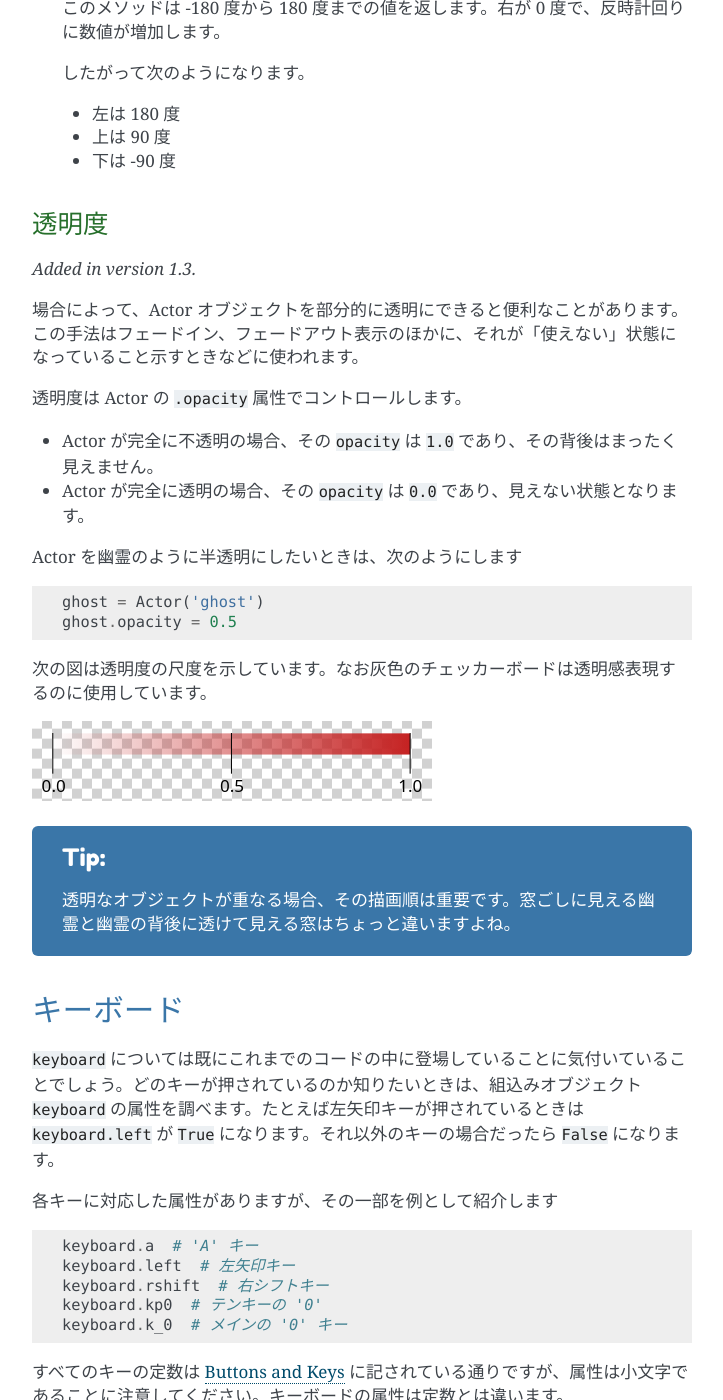
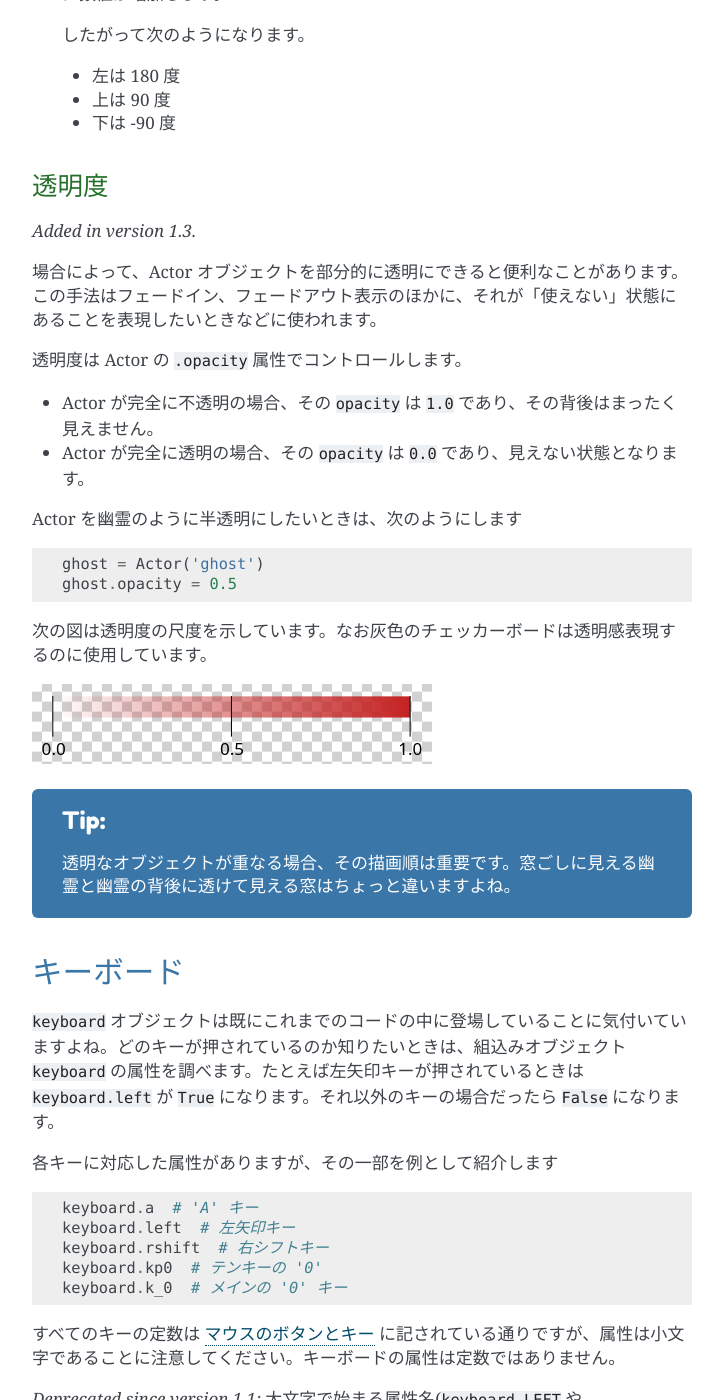
Before and after one commit to yasusii/pgzero-japanese, a Sphinx documentation site: the page built from doc/builtins.rst, in a window 1280 px wide and 1400 px high, scrolled down 12764 px. Shown: the whole window, without its empty margins (388-1111 px from the left). Built offline with Sphinx 7.4.7, drawn with Linux system fonts in a browser that asks for light colours; pages that are not in the unit, such as notebooks, are missing from menus; some of the changed text lies outside the part shown.

Commit message:
Some tweaks to documentati

```diff
--- a/doc/builtins.rst
+++ b/doc/builtins.rst
@@ -105,7 +105,7 @@
 リソースのロード
 ----------------
 
-``images`` と ``sounds`` オブジェクトはそれぞれ ``images`` と ``sounds`` サブディレクトリに保存されているファイルから、画像とサウンドをロードする際に使われます。Pygame Zero はこれらのリソースを必要に応じて自動的にロードし、何度もロードしなくて済むようにキャッシュします。
+``images`` と ``sounds`` オブジェクトはそれぞれ ``images`` と ``sounds`` サブディレクトリに保存されているファイルから、画像とサウンドをロードする際に使われます。Pygame Zero はこれらのリソースを必要に応じてロードし、何度もロードし直さないようにキャッシュします。
 
 
 通常、画像のファイル名には小文字、数字とアンダースコアだけを使います。また先頭は数字ではなく、文字で始まるようにしてください。
@@ -469,7 +469,7 @@
 
 回転の中心は Actor の :ref:`アンカーポイント <anchor>` になります。
 
-回転をすると Actor の ``width`` と ``height`` が変わることに注意してください。
+回転すると Actor の ``width`` と ``height`` が変化することに注意してください。
 
 次の例は宇宙空間で小惑星がゆっくりと反時計回りに回転するものです ::
 
@@ -485,7 +485,7 @@
     def update():
         asteroid.angle -= 1
 
-もうひとつ、次の例は ``ship`` (宇宙船) Actor が正面を常にマウスポインタの方向へ向くようにするものです。マウスポインタが右にある場合 :meth:`~Actor.angle_to()` は 0 を返すため、宇宙船のスプライトも右を向きます ::
+もうひとつ、次の例は ``ship`` (宇宙船) Actor の正面が常にマウスポインタの方向へ向くようにするものです。マウスポインタが右にある場合 :meth:`~Actor.angle_to()` は 0 を返すため、宇宙船のスプライトも右を向きます ::
 
     ship = Actor('ship')
 
@@ -528,7 +528,7 @@
 
 .. versionadded:: 1.3
 
-場合によって、Actor オブジェクトを部分的に透明にできると便利なことがあります。この手法はフェードイン、フェードアウト表示のほかに、それが「使えない」状態になっていること示すときなどに使われます。
+場合によって、Actor オブジェクトを部分的に透明にできると便利なことがあります。この手法はフェードイン、フェードアウト表示のほかに、それが「使えない」状態にあることを表現したいときなどに使われます。
 
 透明度は Actor の ``.opacity`` 属性でコントロールします。
 
@@ -553,7 +553,7 @@
 キーボード
 ----------
 
-``keyboard`` については既にこれまでのコードの中に登場していることに気付いていることでしょう。どのキーが押されているのか知りたいときは、組込みオブジェクト ``keyboard`` の属性を調べます。たとえば左矢印キーが押されているときは ``keyboard.left`` が ``True`` になります。それ以外のキーの場合だったら ``False`` になります。
+``keyboard`` オブジェクトは既にこれまでのコードの中に登場していることに気付いていますよね。どのキーが押されているのか知りたいときは、組込みオブジェクト ``keyboard`` の属性を調べます。たとえば左矢印キーが押されているときは ``keyboard.left`` が ``True`` になります。それ以外のキーの場合だったら ``False`` になります。
 
 各キーに対応した属性がありますが、その一部を例として紹介します ::
 
@@ -563,13 +563,13 @@
     keyboard.kp0  # テンキーの '0'
     keyboard.k_0  # メインの '0' キー
 
-すべてのキーの定数は `Buttons and Keys`_ に記されている通りですが、属性は小文字であることに注意してください。キーボードの属性は定数とは違います。
+すべてのキーの定数は `マウスのボタンとキー`_ に記されている通りですが、属性は小文字であることに注意してください。キーボードの属性は定数ではありません。
 
 .. deprecated:: 1.1
 
     大文字で始まる属性名(``keyboard.LEFT`` や ``keyboard.K_a`` など)は廃止になりました。小文字の属性名を使用してください。
 
-.. _`Buttons and Keys`: hooks.html#buttons-and-keys
+.. _`マウスのボタンとキー`: hooks.html#buttons-and-keys
 
 .. versionadded:: 1.1
 
@@ -680,11 +680,11 @@
 データ・ストレージ
 ------------------
 
-``storage`` オブジェクトは PYthon の辞書に似ていますが、その内容はゲーム・セッションを通じて保存されます。ストレージにセットした値は JSON_ 形式で保存されます。したがって保存可能なデータの型は ``list``/``tuple``, ``dict``, ``str``, ``float``/``int``, ``bool``, ``None`` に限られます。
+``storage`` オブジェクトは Python の辞書に似ていますが、その内容はゲーム・セッションを通じて保存されます。ストレージにセットした値は JSON_ 形式で保存されます。したがって保存可能なデータの型は ``list``/``tuple``, ``dict``, ``str``, ``float``/``int``, ``bool``, ``None`` に限られます。
 
 .. _JSON: https://en.wikipedia.org/wiki/JSON
 
-ゲームの ``storage`` の初期状態は空です。したがってプログラムは、ストレージから読み込んだときに、値が何もないことを考慮して作成する必要があります。
+ゲームの ``storage`` の初期状態は空です。したがってプログラムは、ストレージから読み込んだときに、値が何もない場合を考慮して作成する必要があります。
 
 ヒントは  ``setdefault()`` を使うことです。これはキーに対応する値が無い場合はデフォルトの値を挿入するようになっています。値があるときは何もしません。
 
@@ -692,7 +692,7 @@
 
     storage.setdefault('highscore', 0)
 
-上記の行が実行されると、 ``storage['highscore']`` に対応する値が存在しなかった場合は値 ``0`` がセットされ、存在したときは何もしません。
+上記の行が実行されると、 ``storage['highscore']`` に対応する値が存在しない場合は値 ``0`` がセットされ、存在するときは何もしません。
 
 他のコードが  ``storage`` を参照する前、 ゲームの冒頭で ``setdefault`` を記述しておくようにしましょう ::
 
--- a/doc/ide-mode.rst
+++ b/doc/ide-mode.rst
@@ -9,7 +9,7 @@
 
 しかし IDLE や Edublocks などの IDE 上からは ``python`` だと実行できますが、 ``pgzrun`` は実行できません。
 
-Pygame Zero は ``python`` を使い、普通の Python プログラムとして実行する方法も提供しています。それにはまず、プログラムの冒頭に次の行を追加します ::
+Pygame Zero は ``python`` を使い、普通の Python プログラムとして実行する方法も提供しています。そうするにはまず、プログラムの冒頭に次の行を追加します ::
 
     import pgzrun
 
--- a/doc/repl.rst
+++ b/doc/repl.rst
@@ -12,7 +12,9 @@
 3. **Print (出力)** 評価した結果を出力します
 4. **Loop (ループ)** ループバックして1に戻ります
 
-これは Pygame Zero の *オプション機能* です。もしまだインストールされていなければ、 :ref:`<install-repl> でインストールする必要があります` 。実際に REPL を試してみて、もしインストールれていなければ Pygame Zero はメッセージを表示して教えてくれます。
+これは Pygame Zero の *オプション機能* です。もしまだインストールされていなければ、 `REPL のインストール`_ をする必要があります。実際に REPL を試してみて、もしインストールされていなければ Pygame Zero はその旨のメッセージを表示して教えてくれます。
+
+.. _`REPL のインストール`: installation.html#install-repl
 
 REPL を使って Pygame Zero のプログラムを動かす
 ----------------------------------------------
```
Also changed, not shown: other parts of doc/builtins.rst (+7 -7 lines).
